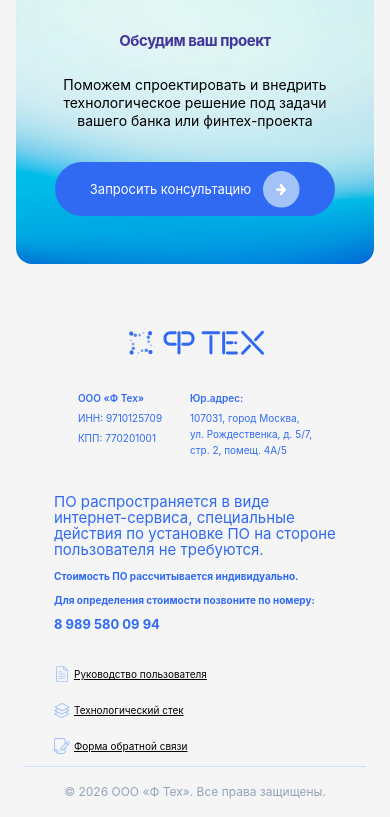
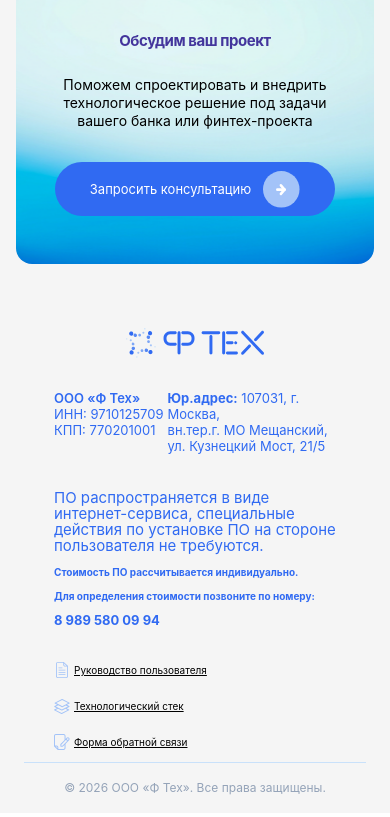
Before and after one commit to Dizel714/f-tech-landing, a Vue app: page / in a window 390 px wide. Shown: the part 4937-5754 px from the top of the page. Built offline with nearby package versions, Linux system fonts and the light colour scheme.

Commit message:
Увеличен шрифт на 494 в футере и расположение

```diff
--- a/src/components/layout/AppFooter.vue
+++ b/src/components/layout/AppFooter.vue
@@ -58,9 +58,8 @@ const docLinks = [
             </address>
 
             <div class="footer__address-block">
-              <p class="footer__legal-name">Юр.адрес:</p>
               <p class="footer__legal-row">
-                107031, город Москва, <br> ул. Рождественка, д. 5/7, <br> стр. 2, помещ. 4А/5
+                <span class="footer__legal-label">Юр.адрес:</span> 107031, г. Москва, <br> вн.тер.г. МО Мещанский, <br> ул. Кузнецкий Мост, 21/5
               </p>
             </div>
           </div>
@@ -175,7 +174,6 @@ const docLinks = [
   font-style: normal;
   display: flex;
   flex-direction: column;
-  gap: var(--spacing-xs);
 }
 
 .footer__address-block {
@@ -338,6 +336,10 @@ const docLinks = [
   font-size: var(--font-size-xs);
   color: var(--color-gray-400);
   text-align: center;
+}
+
+.footer__legal-label {
+  font-weight: 700;
 }
 
 /* --- Адаптив --- */
@@ -593,7 +595,7 @@ const docLinks = [
   .footer__brand-legal {
     grid-area: legal;
     flex-direction: row;
-    justify-content: space-evenly;
+    justify-content: space-between;
     gap: var(--spacing-xs);
   }
 
@@ -662,6 +664,16 @@ const docLinks = [
   .footer__info-block:nth-child(3) .footer__info-text {
     line-height: 20px;
   }
+
+  .footer__legal {
+    gap: 0;
+}
+
+  .footer__legal-name,
+  .footer__legal-row {
+    font-size: 13px;
+    line-height: 16px;
+  }
 }
 
 @media (max-width: 375px) {
```
